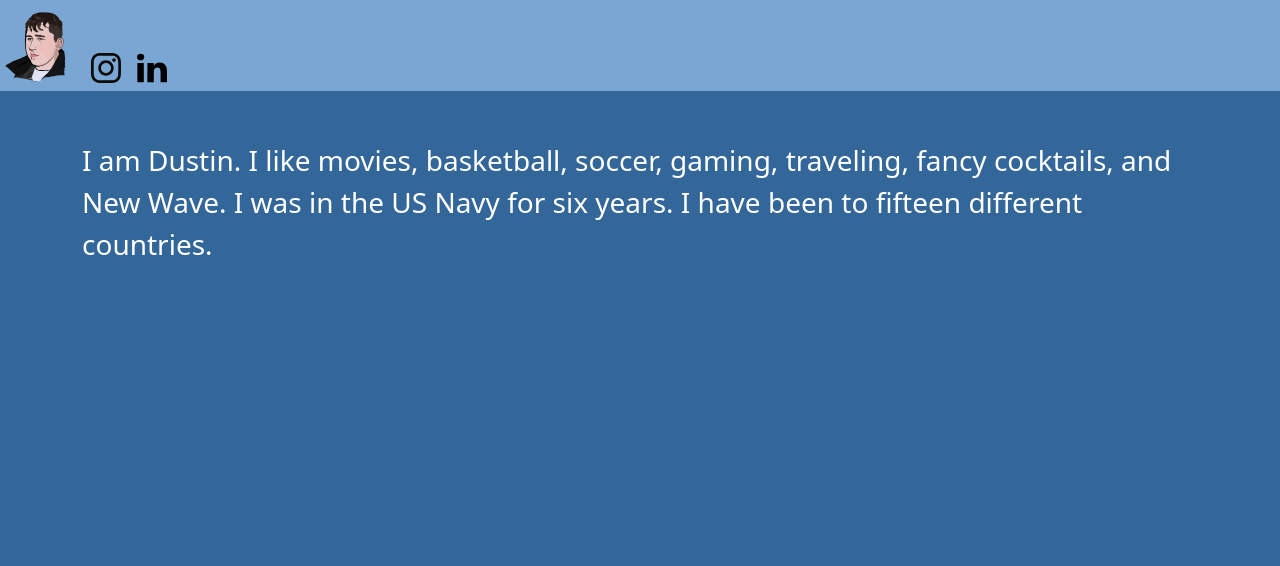
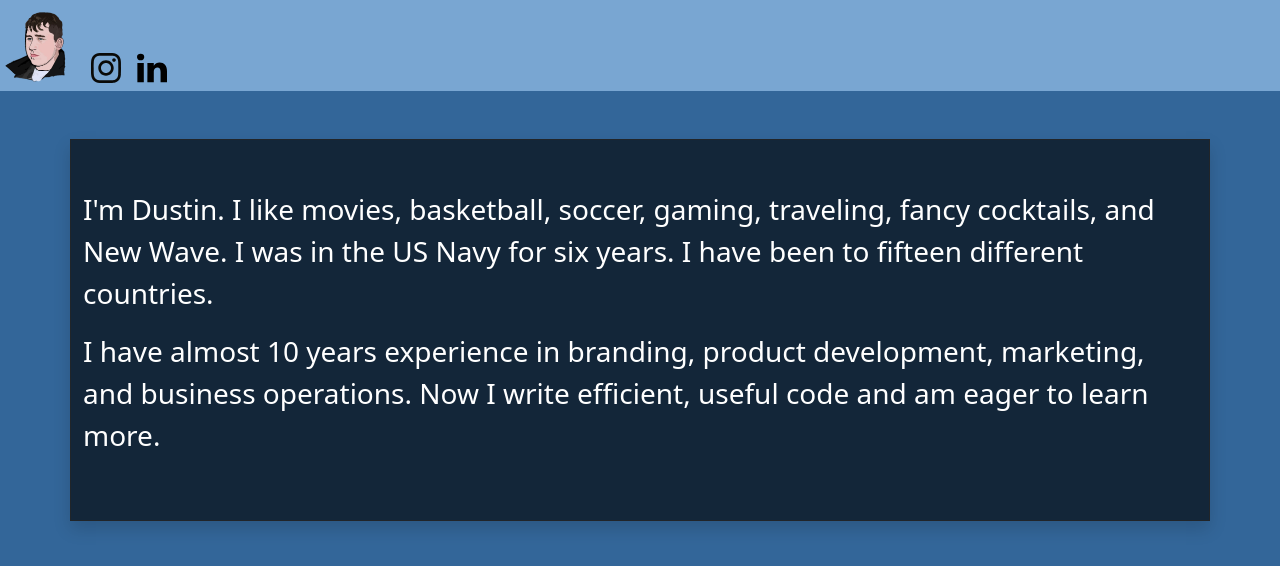
Before and after one commit to dustin-lamarr/react-portfolio, a React (Create React App) app in the folder client/: page /about in a window 1280 px wide. Shown: the top 566 px of the page. Built offline with nearby package versions, Linux system fonts and the light colour scheme.

Commit message:
Added to about page

```diff
--- a/client/src/App.js
+++ b/client/src/App.js
@@ -6,7 +6,6 @@ function App() {
   return (
     <Router>
       <div>
-
           <Switch>
             <Route exact path="/" component={Home} />
             <Route exact path="/home" component={Home} />
--- a/client/src/pages/About.js
+++ b/client/src/pages/About.js
@@ -1,24 +1,36 @@
 import React from "react";
-import Container from "../components/Container"
-import TopNav from "../components/TopNav"
+import Container from "../components/Container";
+import TopNav from "../components/TopNav";
 
-
-export function About(){
-
+export function About() {
   const styles = {
     about: {
       color: "white",
-        }
-      }
+    },
+    containerBG: {
+      backgroundColor: "#132639",
+    },
+  };
 
   return (
     <>
       <TopNav />
       <Container>
-            <div className="container-lg">
-              <div className="row pt-5">
+        <div
+          className="container-lg border border-dark mt-5 shadow"
+          style={styles.containerBG}
+        >
+          <div className="row py-5">
             <p className="fs-3" style={styles.about}>
-I am Dustin. I like movies, basketball, soccer, gaming, traveling, fancy cocktails, and New Wave. I was in the US Navy for six years. I have been to fifteen different countries.
+              I'm Dustin. I like movies, basketball, soccer, gaming, traveling,
+              fancy cocktails, and New Wave. I was in the US Navy for six years.
+              I have been to fifteen different countries.
+            </p>
+            <br />
+            <p className="fs-3" style={styles.about}>
+              I have almost 10 years experience in branding, product
+              development, marketing, and business operations. Now I write
+              efficient, useful code and am eager to learn more.
             </p>
           </div>
         </div>
```
Lines whose indentation alone changed are shown as unchanged.
